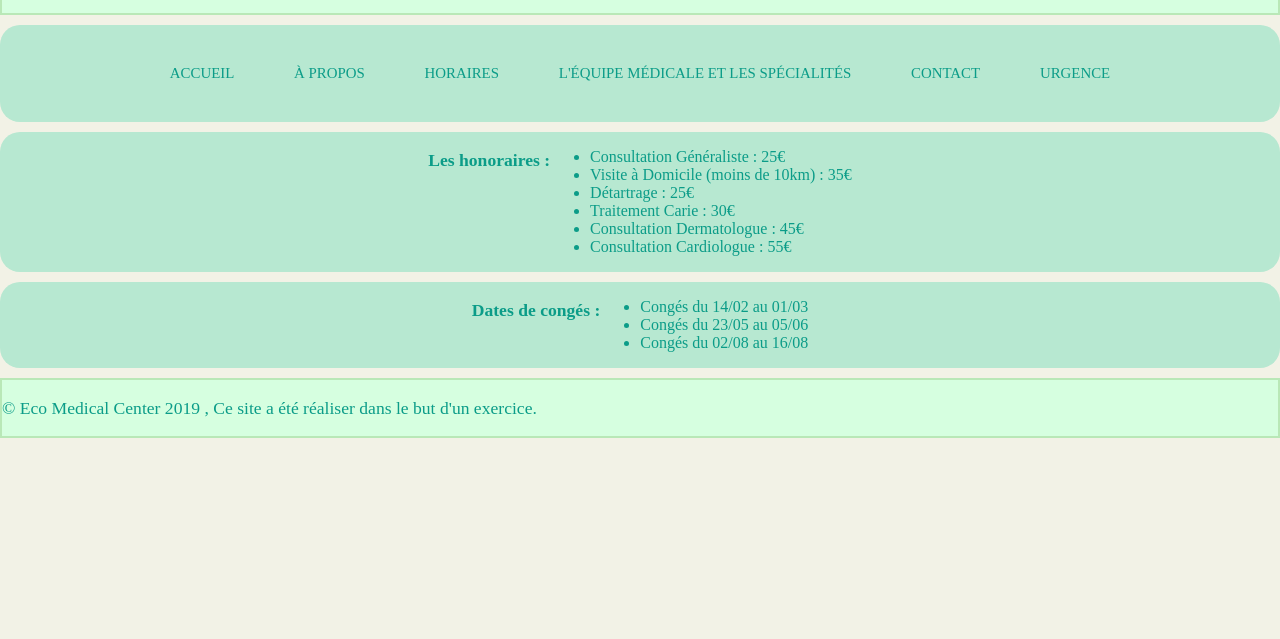
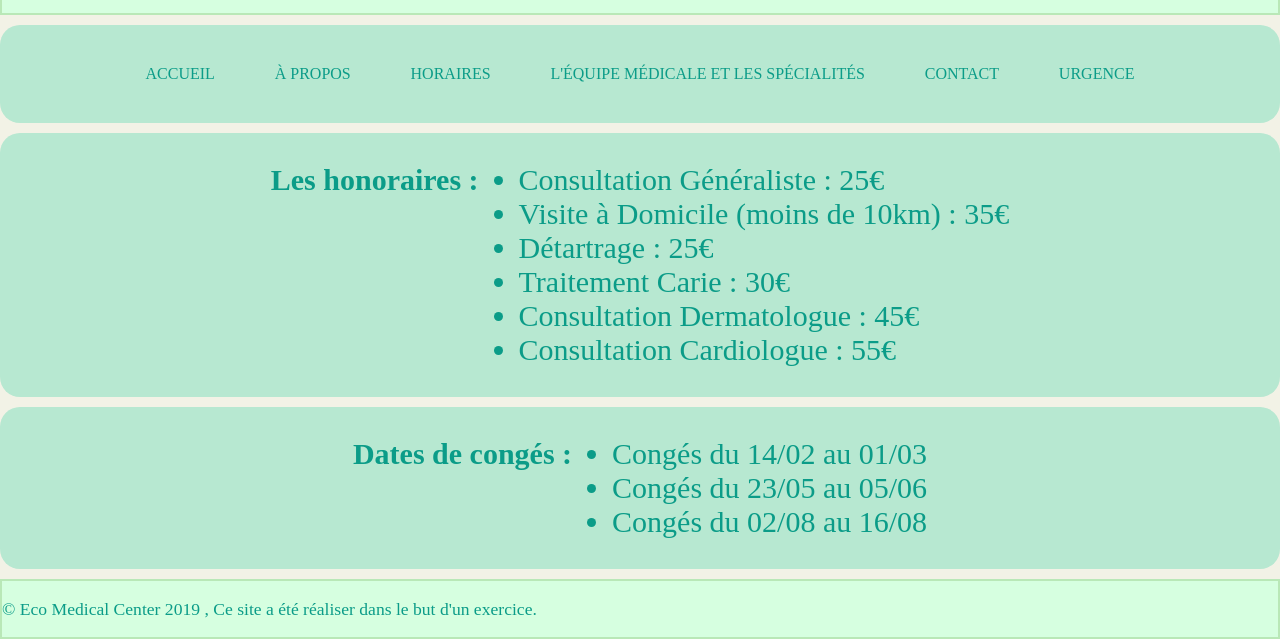
Before and after one commit to Antoine-Goncalves/Cabinet-Medical, a plain HTML site: page info.html in a window 1280 px wide. Shown: the part 225-864 px from the top of the page. Before the commit the page ends 800 px from the top, so only its background shows below. Drawn offline with Linux system fonts and the light colour scheme.

Commit message:
change font-size into info.html to style.css

```diff
--- a/style.css
+++ b/style.css
@@ -54,7 +54,7 @@ nav a {
         padding: 1.25rem 1.87rem;
         color: #0b9c88;
         text-transform: uppercase;
-        font-size: 0.93rem;
+        font-size: 1rem;
 }
 
 .menu {
@@ -212,11 +212,21 @@ article {
 .honoraires {
 	justify-content: center;
 	width: 100%;
+	font-size: 30px;
+}
+
+.honoraires p {
+	font-size: 30px;
+}
+
+.conges p {
+	font-size: 30px;
 }
 
 .conges {
 	justify-content: center;
 	width: 100%;
+	font-size: 30px;
 }
 
 /* FOOTER PART */
```
